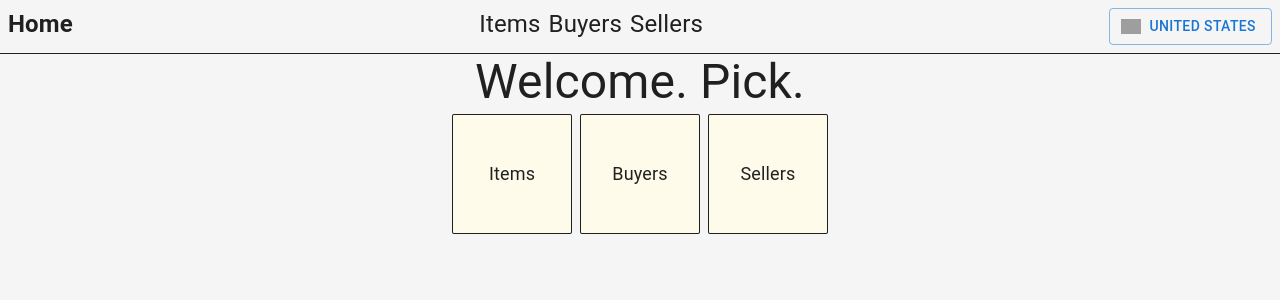
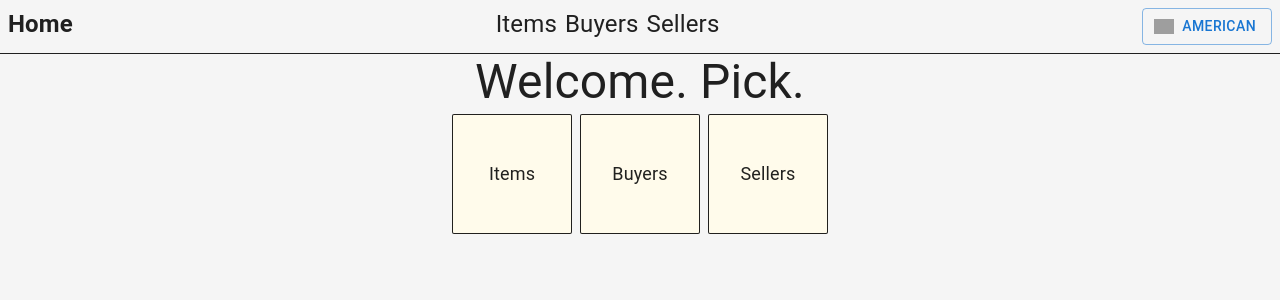
Before and after one commit to akulOn/china_org, a React (Vite) app: page / in a window 1280 px wide. Shown: the top 300 px of the page. Built offline with nearby package versions, Linux system fonts and the light colour scheme; grey boxes are pictures that could not be loaded.

Commit message:
Updated language picker

```diff
--- a/src/routes/__root.tsx
+++ b/src/routes/__root.tsx
@@ -17,11 +17,11 @@ interface CountryType {
 const countries: readonly CountryType[] = [
   {
     code: "US",
-    label: "United States",
+    label: "American",
     phone: "1",
   },
-  { code: "RS", label: "Serbia", phone: "381" },
-  { code: "CN", label: "China", phone: "86" },
+  { code: "RS", label: "Srpski", phone: "381" },
+  { code: "CN", label: "中文", phone: "86" },
 ];
 
 export const Route = createRootRoute({
```
